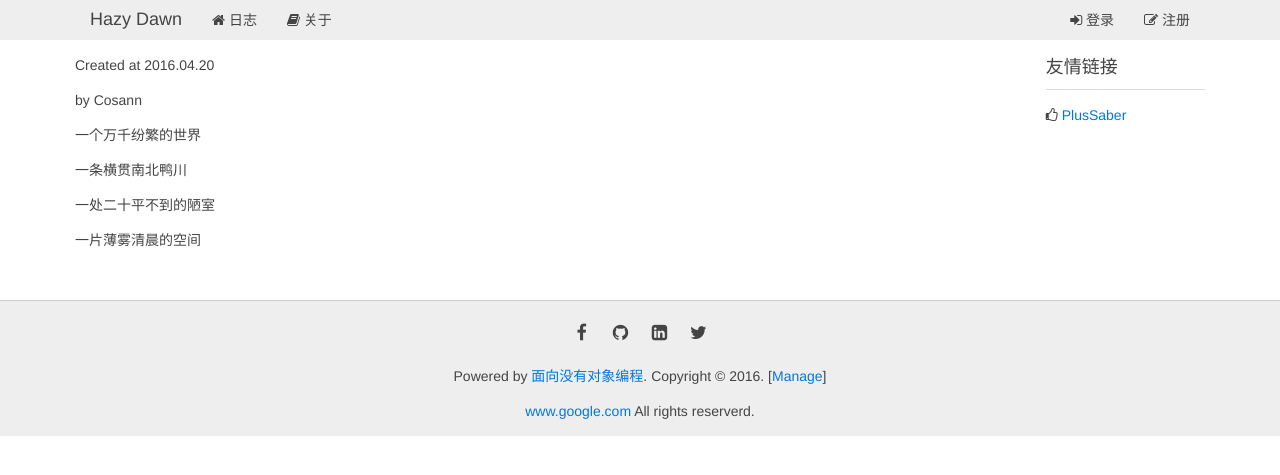
After one commit to com3345/myBlog, a Python web app: template www/templates/info.html in a window 1280 px wide. The commit adds this page. Shown: the top 475 px of the page. Run offline with Jinja, Linux system fonts and the light colour scheme; the template is opened without the code that fills it, so the values that code supplies are empty.

Commit message:
info.html

```diff
--- a/www/templates/__base__.html
+++ b/www/templates/__base__.html
@@ -32,11 +32,11 @@
 </head>
     <nav class="uk-navbar uk-navbar-attached uk-margin-bottom">
         <div class="uk-container uk-container-center">
-            <a href="/" class="uk-navbar-brand">OnoOP</a>
+            <a href="/" class="uk-navbar-brand">Hazy Dawn</a>
             <ul class="uk-navbar-nav">
                 <li data-url="blogs"><a href="/"><i class="uk-icon-home"></i> 日志</a></li>
-                <li><a target="_blank" href="#"><i class="uk-icon-book"></i> 教程</a></li>
-                <li><a target="_blank" href="#"><i class="uk-icon-code"></i> 源码</a></li>
+                <li><a href="/info"><i class="uk-icon-book"></i> 关于</a></li>
+                <!-- <li><a target="_blank" href="#"><i class="uk-icon-code"></i> 源码</a></li> -->
             </ul>
             <div class="uk-navbar-flip">
                 <ul class="uk-navbar-nav">
--- /dev/null
+++ b/www/templates/info.html
@@ -0,0 +1,27 @@
+{% extends '__base__.html' %}
+
+{% block title %}关于博客{% endblock %}
+
+{% block beforehead %}
+
+{% endblock %}
+
+{% block content %}
+
+    <div class="uk-width-medium-5-6">
+        <p>Created at 2016.04.20</p>
+        <p>by Cosann</p>
+        <P>一个万千纷繁的世界</P>
+        <p>一条横贯南北鸭川</P>
+        <p>一处二十平不到的陋室</p>
+        <p>一片薄雾清晨的空间</p>
+    </div>
+    <div class="uk-width-medium-1-6">
+        <div class="uk-panel uk-panel-header">
+            <h3 class="uk-panel-title">友情链接</h3>
+            <ul class="uk-list uk-list-line">
+                <li><i class="uk-icon-thumbs-o-up"></i> <a target="_blank" href="http://www.plusaber.net">PlusSaber</a></li>
+            </ul>
+        </div>
+    </div>
+{% endblock %}
```
Also changed, not shown: www/handlers.py (+7 -0 lines).
